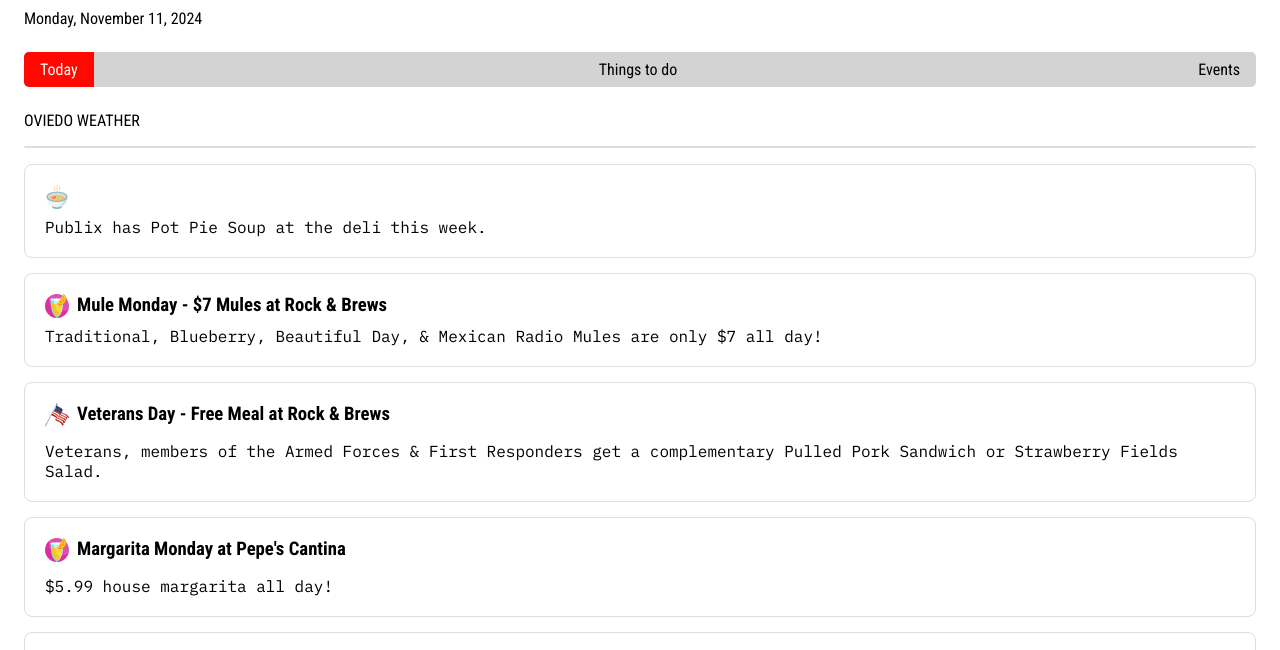
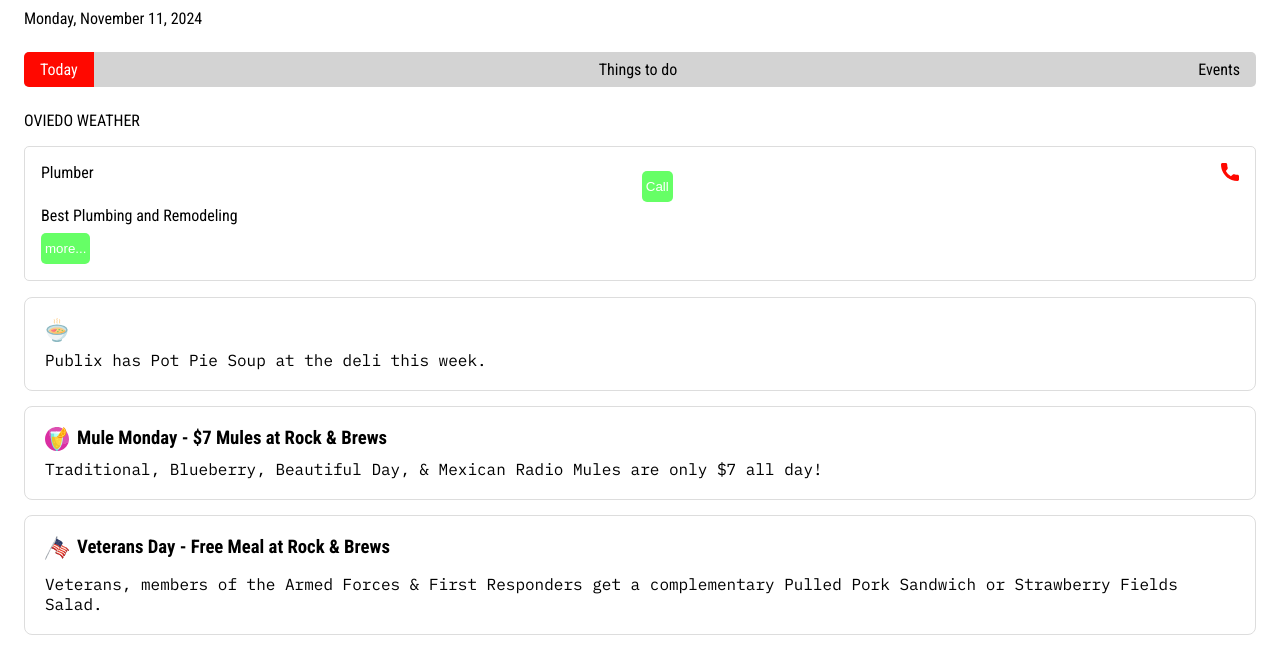
Before and after one commit to rmwhaling/myoviedo, a plain HTML site: page index.html in a window 1280 px wide. Shown: the part 77-727 px from the top of the page. Drawn offline with Linux system fonts and the light colour scheme; no server answers; a script that the page names is missing.

Commit message:
Add files via upload

```diff
--- a/index.html
+++ b/index.html
@@ -40,7 +40,7 @@
     <a href=""></a>
     <div class="advertisement-container">
 
-        <!-- <li class="advertisement-company">
+        <li class="advertisement-company">
             <div class="advertisement-header">
                 <div>
                     <div class="advertisement-company-type">Plumber</div>
@@ -62,7 +62,7 @@
         <div id="address1" class="address-box">
             <p>This is the information box that appears when you click the button.</p>
         </div>
-    </li> -->
+    </li>
     </div>
 
     <div class="daily-event-list">
```
